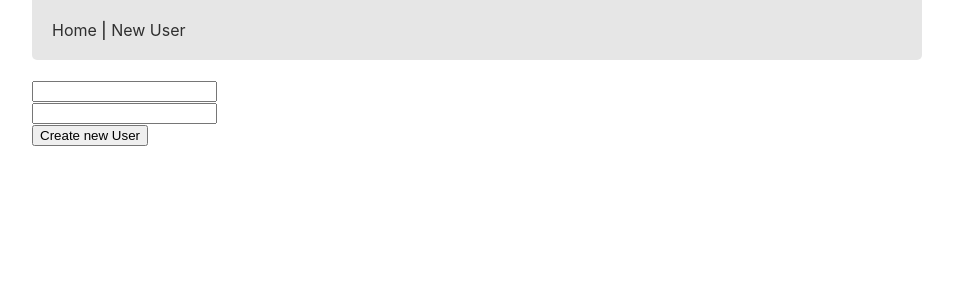
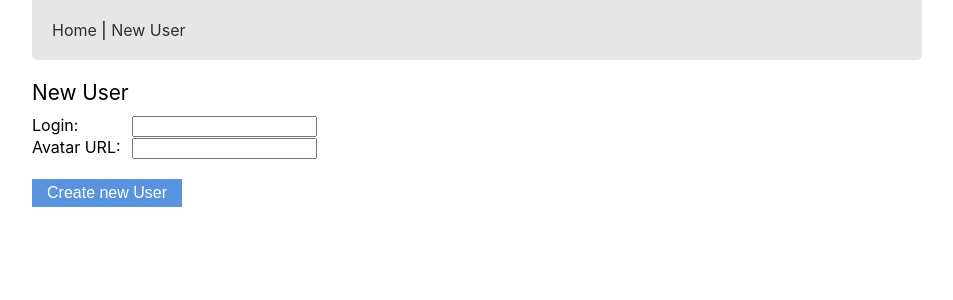
Before and after one commit to deshaser/c3Test, a React (Create React App) app: page /new in a window 1280 px wide. Shown: the top 300 px of the page, without its empty margins (163-1116 px from the left). Built offline with nearby package versions, Linux system fonts and the light colour scheme.

Commit message:
layouting of create user page

```diff
--- a/src/App.js
+++ b/src/App.js
@@ -5,7 +5,7 @@ import ApolloClient from 'apollo-boost';
 import Layout from './components/Layout/Layout';
 import Users from './components/Users/Users';
 import User from './components/User/User';
-import NewUser from './NewUser';
+import NewUser from './components/NewUser/NewUser';
 
 const client = new ApolloClient({
   uri: 'https://c3interview.danshin.pro/graphql',
--- /dev/null
+++ b/src/components/NewUser/NewUser.css
@@ -0,0 +1,33 @@
+.new-user {}
+
+.new-user__title {
+  margin: 10px 0;
+  color: #000000;
+  font-size: 1.3rem;
+}
+
+.new-user__label {
+  width: 100px;
+  display: inline-block;
+}
+
+.new-user__create-button {
+  margin-top: 20px;
+  background-color: #5993de;
+  border: none;
+  color: white;
+  padding: 5px 15px;
+  text-align: center;
+  text-decoration: none;
+  display: inline-block;
+  font-size: 16px;
+  cursor: pointer;
+}
+
+.new-user__create-button:hover {
+  background-color: #4b87de;
+}
+
+.new-user__create-button:disabled {
+  background-color: rgba(89, 147, 222, 0.5);
+}
--- a/src/NewUser.js
+++ b/src/components/NewUser/NewUser.js
@@ -2,6 +2,8 @@ import React from 'react';
 import { Redirect } from 'react-router-dom';
 import { Mutation } from 'react-apollo';
 import gql from 'graphql-tag';
+
+import './NewUser.css';
 
 const NewUser = () => (
   <Mutation
@@ -14,8 +16,6 @@ const NewUser = () => (
     `}
   >
     {(createUser, { loading, error, data }) => {
-      if (loading) return <p>Loading...</p>;
-      if (error) return <p>Error :(</p>;
       let login, avatarURL;
 
       if (data && data.CreateUser && data.CreateUser.ID) {
@@ -23,26 +23,36 @@ const NewUser = () => (
       }
 
       return (
-        <form onSubmit={e => {
+        <form className="new-user" onSubmit={e => {
           e.preventDefault();
           createUser({ variables: {
               login: login.value ,
               avatarURL: avatarURL.value ,
             }});
         }}>
+          <div className="new-user__title">
+            New User
+          </div>
+          <label className="new-user__label">Login:</label>
           <input
             type='text'
             ref={ node => login = node }
           />
           <br/>
+          <label className="new-user__label">Avatar URL:</label>
           <input
             type='text'
             ref={ node => avatarURL = node }
           />
           <br/>
-          <button type='submit'>
-            Create new User
+          <button
+            className="new-user__create-button"
+            type='submit'
+            disabled={loading}
+          >
+            { loading ? 'Creating...' : 'Create new User' }
           </button>
+          { error ? 'Something is wrong...' : '' }
         </form>
       );
     }}
```
